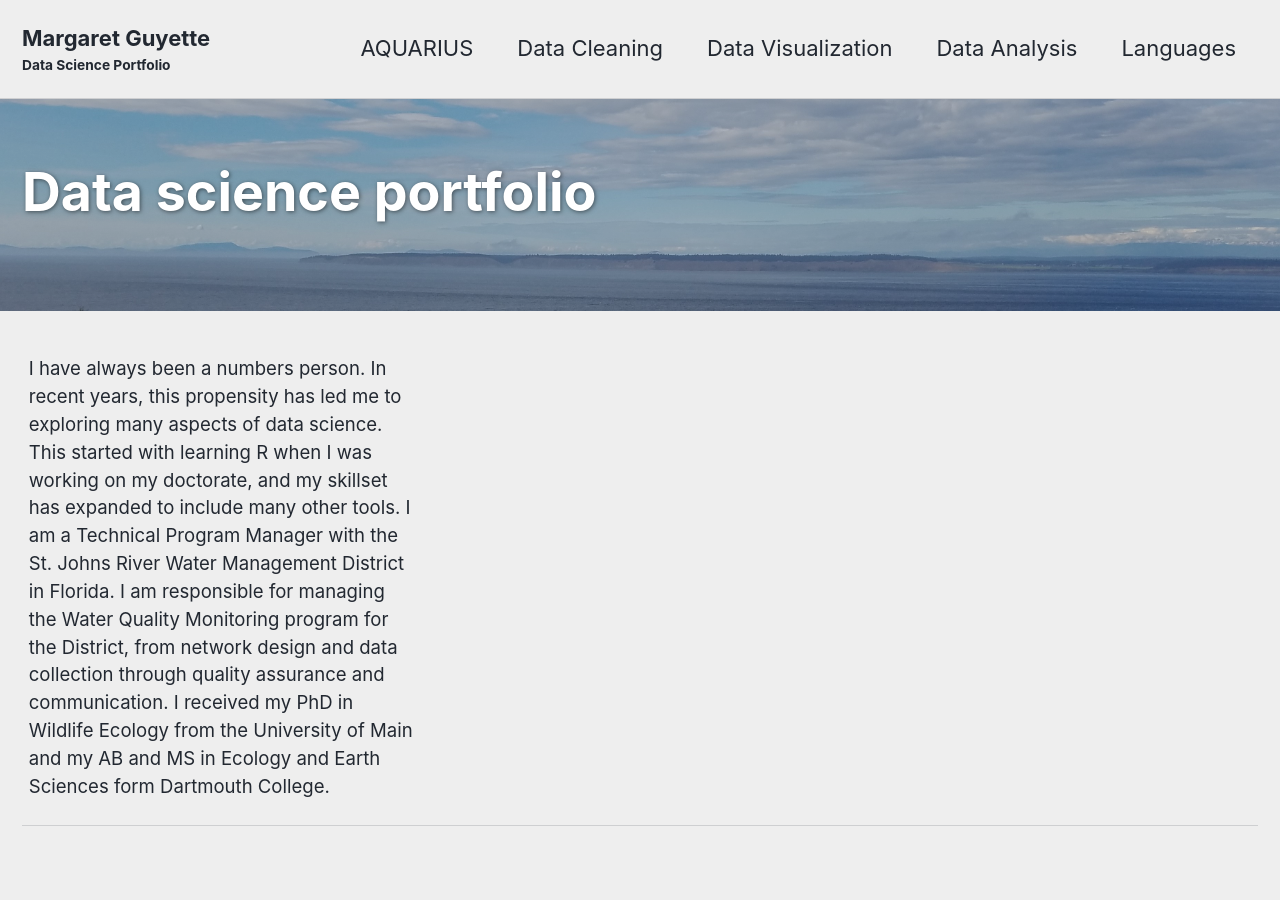
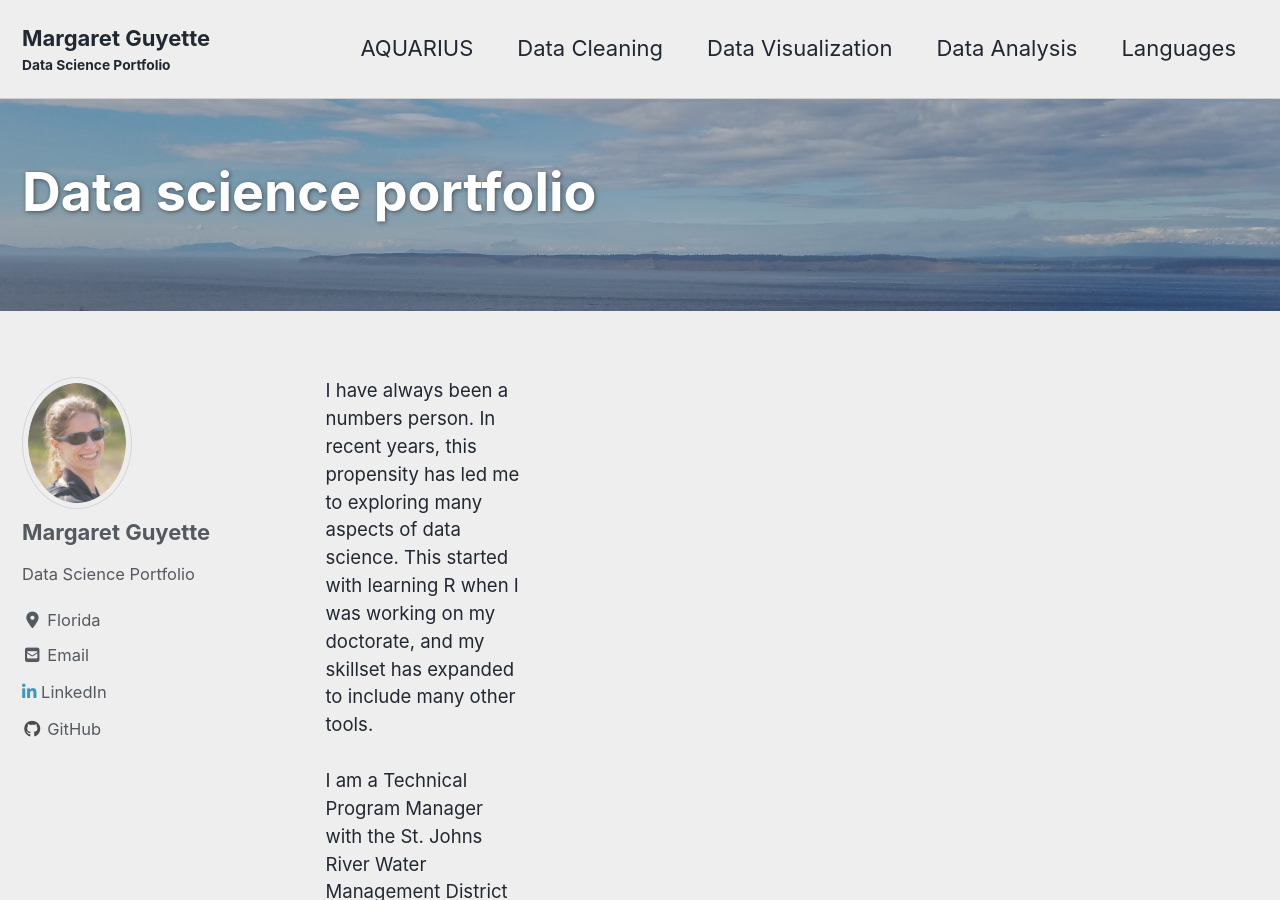
Before and after one commit to mguyette/mguyette.github.io, a Jekyll site: the page built from index.md, in a window 1280 px wide and 900 px high. Built offline with Jekyll 4.4.1, drawn with Linux system fonts in a browser that asks for light colours; cached includes are drawn as plain includes; nearby versions of some CDN libraries; the list of posts is cut into pages by our own code; some of the changed lines change nothing that is shown; some of the changed text lies outside the part shown.

Commit message:
Update index.md

```diff
--- a/index.md
+++ b/index.md
@@ -1,14 +1,14 @@
 ---
-layout: splash
+layout: single
 permalink: /
 header:
   overlay_filter: 0.25
   overlay_image: /images/washington_coast.jpg
 title: "Data science portfolio"
 intro:
-  - excerpt: 'I have always been a numbers person.  In recent years, this propensity has led me to exploring many aspects of data science.  This started with learning R when I was working on my doctorate, and my skillset has expanded to include many other tools.
+  - excerpt: 'I have always been a numbers person.  In recent years, this propensity has led me to exploring many aspects of data science.  This started with learning R when I was working on my doctorate, and my skillset has expanded to include many other tools.<br><br>
 
-  I am a Technical Program Manager with the St. Johns River Water Management District in Florida.  I am responsible for managing the Water Quality Monitoring program for the District, from network design and data collection through quality assurance and communication.
+  I am a Technical Program Manager with the St. Johns River Water Management District in Florida.  I am responsible for managing the Water Quality Monitoring program for the District, from network design and data collection through quality assurance and communication.<br><br>
 
   I received my PhD in Wildlife Ecology from the University of Main and my AB and MS in Ecology and Earth Sciences form Dartmouth College.'
 
```
